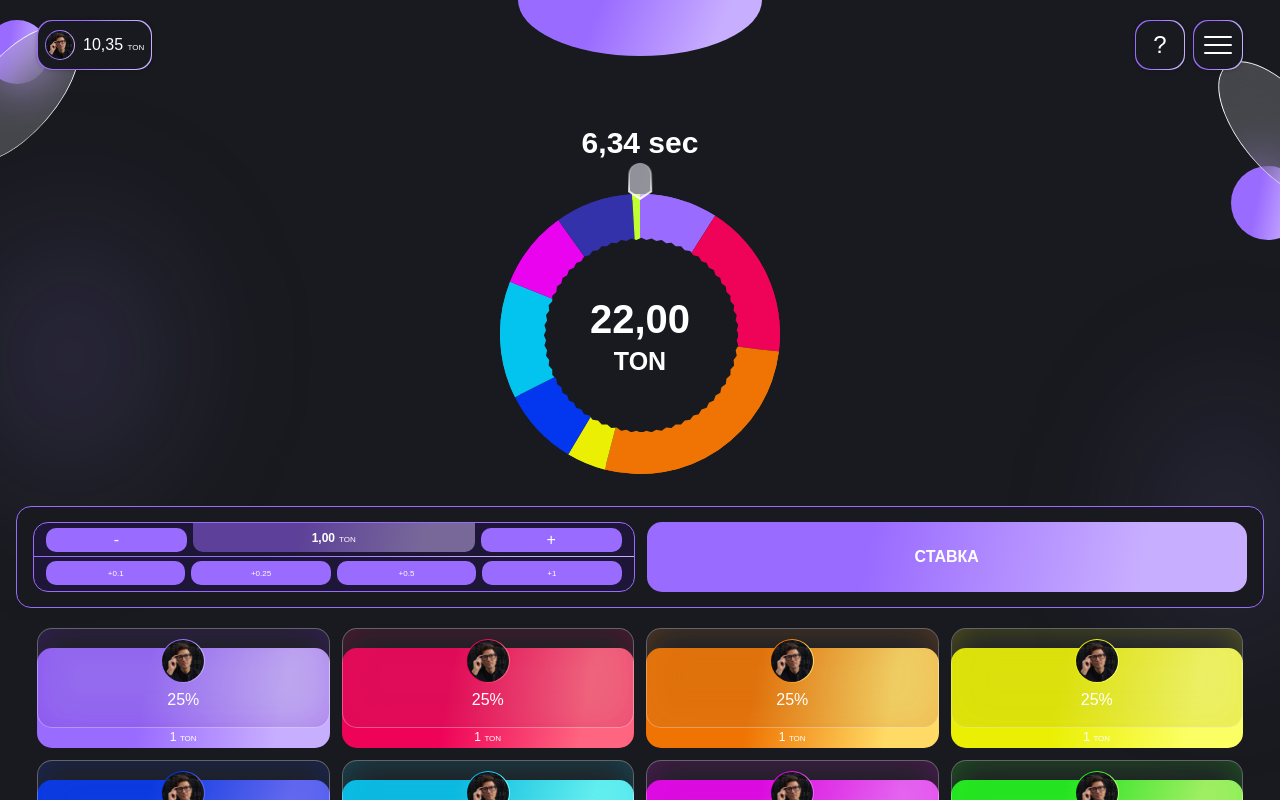
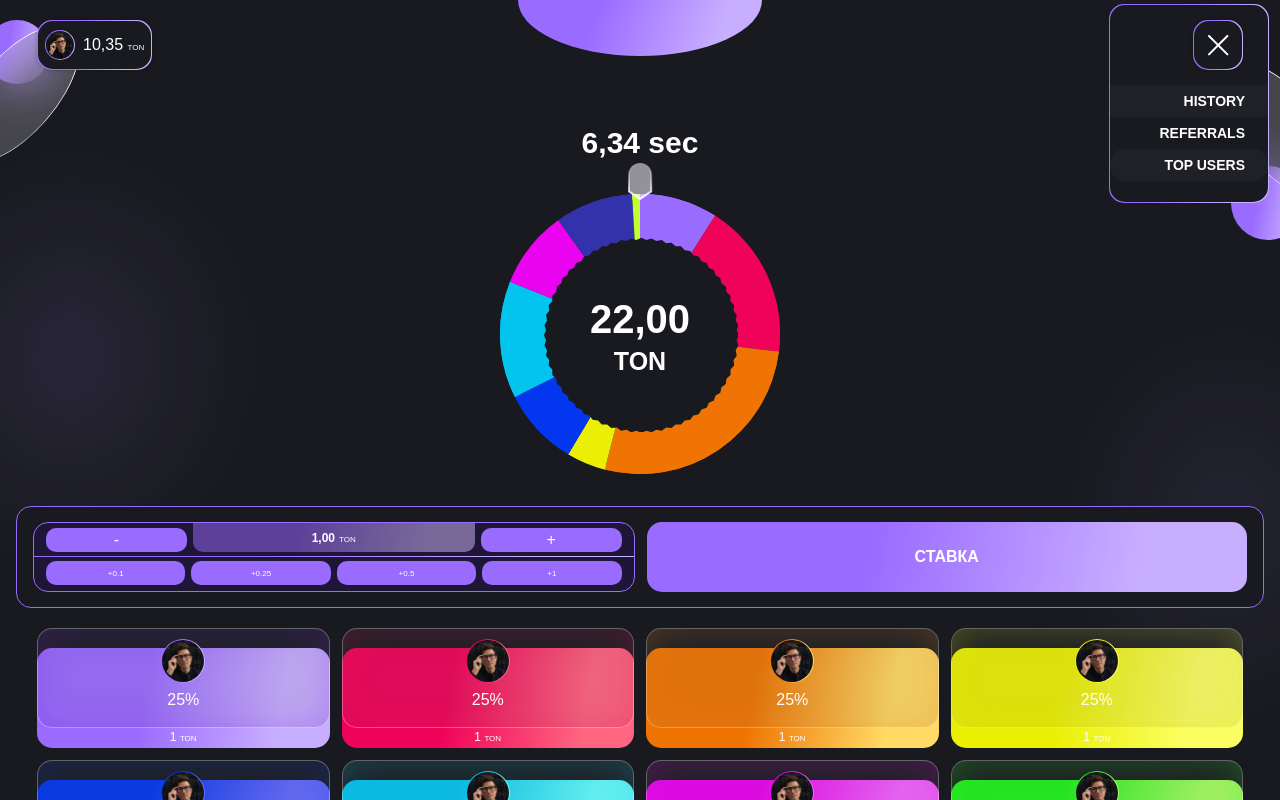
Before and after one commit to AndreyKanay/casino, a React (Create React App) app: page / in a window 1280 px wide. Both pictures are taken after a click on the button 1218 px from the left and 45 px from the top of the page. Shown: the top 800 px of the page. Built offline with nearby package versions, Linux system fonts and the light colour scheme; a web font is replaced by a local one.

Commit message:
Create Menu components

```diff
--- a/src/App.tsx
+++ b/src/App.tsx
@@ -1,11 +1,13 @@
 import React from 'react';
 import {RouterProvider} from "react-router";
 import router from "./router";
+import Menu from "./components/Menu/Menu";
 
 function App() {
     return (
         <>
             <RouterProvider router={router} />
+            <Menu />
         </>
     );
 }
--- a/src/assets/styles/index.css
+++ b/src/assets/styles/index.css
@@ -2,6 +2,7 @@
 
 :root {
     --background: #181A1F;
+    --background_2: #1F2126;
     --primary: linear-gradient(101deg, #9A6BFF 36.89%, #C8AEFF 82.1%);
 
     --participant_background: rgba(102, 102, 102, 0.10);
--- a/src/components/Header/Header.tsx
+++ b/src/components/Header/Header.tsx
@@ -2,12 +2,15 @@ import "./Header.css";
 import IconButton from "../Buttons/IconButton";
 import Account from "../Account/Account";
 import AppState from "../../state/AppState";
-import {observer} from "mobx-react-lite";
 
 const Header = () => {
 
     const onOpenFAQModalHandler = () => {
         AppState.setIsShowFAQModal(true)
+    }
+
+    const onOpenMenuHandler = () => {
+        AppState.setIsShowMenu(true)
     }
 
     return (
@@ -19,14 +22,12 @@ const Header = () => {
                 <IconButton onClick={onOpenFAQModalHandler}>
                     ?
                 </IconButton>
-                <IconButton onClick={() => {
-                }}>
+                <IconButton onClick={onOpenMenuHandler}>
                     <svg width="28" height="18" viewBox="0 0 28 18" fill="none" xmlns="http://www.w3.org/2000/svg">
                         <path d="M1 1H27" stroke="white" strokeWidth="2" strokeLinecap="round"/>
                         <path d="M1 9H27" stroke="white" strokeWidth="2" strokeLinecap="round"/>
                         <path d="M1 17H27" stroke="white" strokeWidth="2" strokeLinecap="round"/>
                     </svg>
-
                 </IconButton>
             </div>
         </div>
--- a/src/components/Menu/Menu.css
+++ b/src/components/Menu/Menu.css
@@ -0,0 +1,31 @@
+.menu {
+    width: 160px;
+    min-height: 198px;
+    border-radius: 15px;
+    background: var(--primary);
+    padding: 1px;
+    position: absolute;
+    top: 4px;
+    right: 11px;
+    visibility: hidden;
+}
+
+.menu_is_show {
+    visibility: visible;
+}
+
+.menu__inner {
+    width: 100%;
+    height: 100%;
+    min-height: 197px;
+    background-color: var(--background);
+    border-radius: 15px;
+}
+
+.menu__header {
+    display: flex;
+    justify-content: flex-end;
+    padding: 15px 25px;
+}
+
+.menu__action {}
--- a/src/components/Menu/Menu.tsx
+++ b/src/components/Menu/Menu.tsx
@@ -0,0 +1,43 @@
+import {FC} from "react";
+import IconButton from "../Buttons/IconButton";
+import {MENU} from "../../constants/menu";
+import MenuItem from "./MenuItem";
+
+import AppState from "../../state/AppState";
+import {observer} from "mobx-react-lite";
+
+import "./Menu.css";
+
+const Menu: FC = () => {
+    const onCloseMenuHandler = () => {
+        AppState.setIsShowMenu(false)
+    }
+
+    return (
+        <div className={`menu ${AppState.isShowMenu ? "menu_is_show" : ""}`}>
+            <div className="menu__inner">
+                <div className="menu__header">
+                    <div className="menu__action">
+                        <IconButton onClick={onCloseMenuHandler}>
+                            <svg xmlns="http://www.w3.org/2000/svg" width="21" height="21" viewBox="0 0 21 21"
+                                 fill="none">
+                                <path d="M1 1L19.3848 19.3848" stroke="white" strokeWidth="2" strokeLinecap="round"/>
+                                <path d="M19.3848 1L0.99999 19.3848" stroke="white" strokeWidth="2"
+                                      strokeLinecap="round"/>
+                            </svg>
+                        </IconButton>
+                    </div>
+                </div>
+                <div className="menu__content">
+                    {MENU.map(((item, index) => {
+                        return (
+                            <MenuItem key={`menu_${index}`} label={item.label} action={item.action}/>
+                        )
+                    }))}
+                </div>
+            </div>
+        </div>
+    )
+}
+
+export default observer(Menu);
--- a/src/components/Menu/MenuItem.css
+++ b/src/components/Menu/MenuItem.css
@@ -0,0 +1,23 @@
+.menu__item {
+    background-color: transparent;
+    padding: 8px 23px;
+    color: #FFF;
+    text-align: right;
+    font-size: 14px;
+    font-weight: 700;
+    text-transform: uppercase;
+    border: none;
+    width: 100%;
+}
+
+.menu__item:nth-child(odd) {
+    background-color: var(--background_2);
+}
+
+.menu__item:nth-child(even) {
+    background-color: var(--background);
+}
+
+.menu__item:last-child {
+    border-radius: 15px;
+}
--- a/src/components/Menu/MenuItem.tsx
+++ b/src/components/Menu/MenuItem.tsx
@@ -0,0 +1,22 @@
+import {FC} from "react";
+import {IMenuItem} from "../../interfaces/IMenuItem";
+
+import "./MenuItem.css";
+import AppState from "../../state/AppState";
+
+interface MenuItemProps extends IMenuItem {}
+
+const MenuItem:FC<MenuItemProps> = ({label, action}) => {
+    const onClickHandler = () => {
+        action();
+        AppState.setIsShowMenu(false);
+    }
+
+    return (
+        <button className="menu__item" onClick={onClickHandler}>
+            {label}
+        </button>
+    )
+};
+
+export default MenuItem;
--- a/src/constants/menu.ts
+++ b/src/constants/menu.ts
@@ -0,0 +1,17 @@
+import AppState from "../state/AppState";
+import {IMenuItem} from "../interfaces/IMenuItem";
+
+export const MENU: IMenuItem[] = [
+    {
+        label: "History",
+        action: () => AppState.setIsShowHistoryModal(true)
+    },
+    {
+        label: "Referrals",
+        action: () => AppState.setIsShowReferralsModal(true)
+    },
+    {
+        label: "Top users",
+        action: () => AppState.setIsShowTopUsersModal(true)
+    }
+];
--- a/src/state/AppState.ts
+++ b/src/state/AppState.ts
@@ -5,6 +5,7 @@ class AppState {
     private _isShowReferralsModal: boolean = false;
     private _isShowHistoryModal: boolean = false;
     private _isShowTopUsersModal: boolean = false;
+    private _isShowMenu: boolean = false;
 
     constructor() {
         makeAutoObservable(this)
@@ -30,6 +31,11 @@ class AppState {
         return this._isShowTopUsersModal;
     }
 
+    @action.bound
+    get isShowMenu(): boolean {
+        return this._isShowMenu;
+    }
+
     @computed
     setIsShowFAQModal(value: boolean) {
         this._isShowFAQModal = value;
@@ -49,6 +55,11 @@ class AppState {
     setIsShowTopUsersModal(value: boolean) {
         this._isShowTopUsersModal = value;
     }
+
+    @computed
+    setIsShowMenu(value: boolean) {
+        this._isShowMenu = value;
+    }
 }
 
 const appState = new AppState()
```
